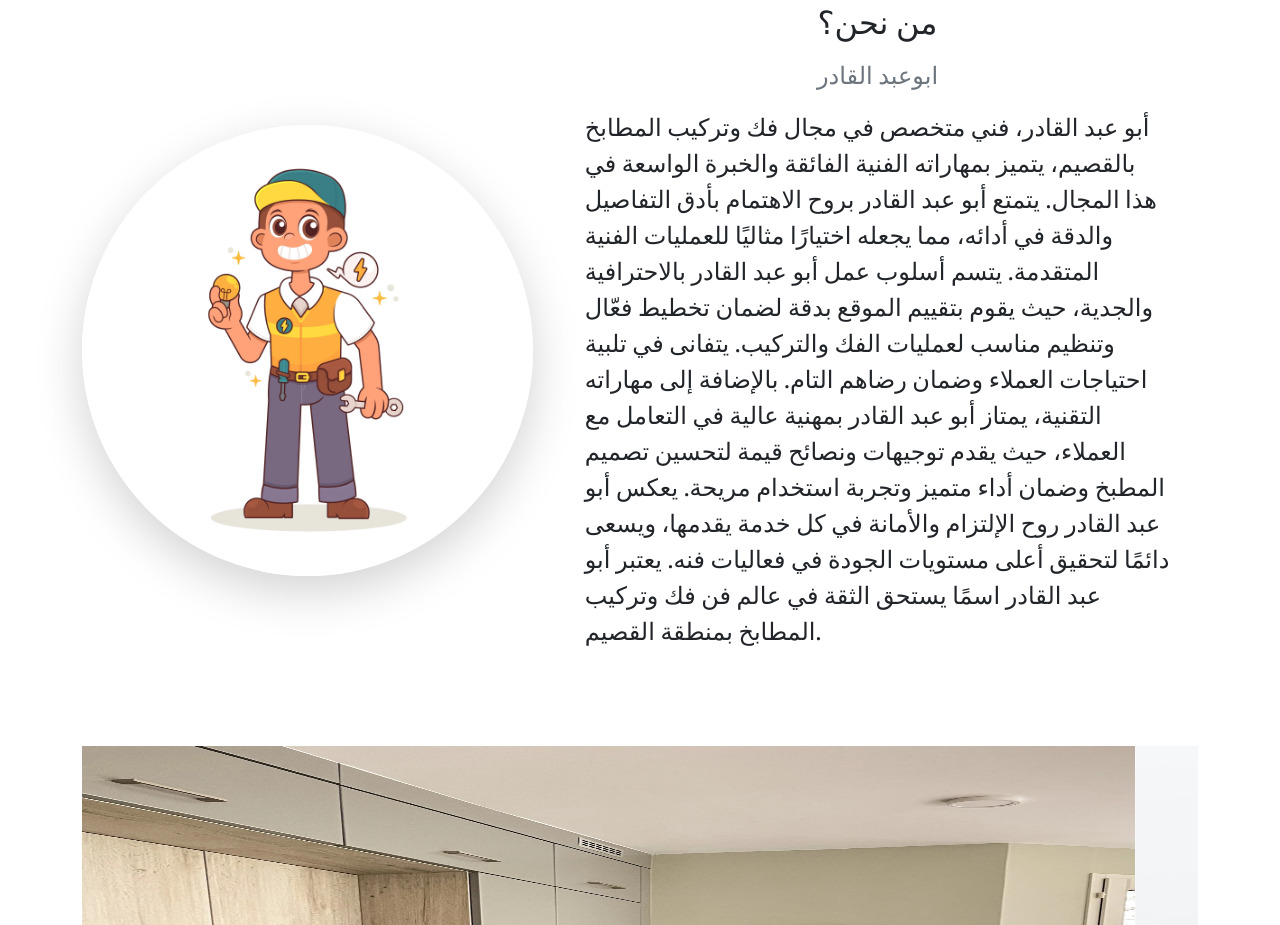
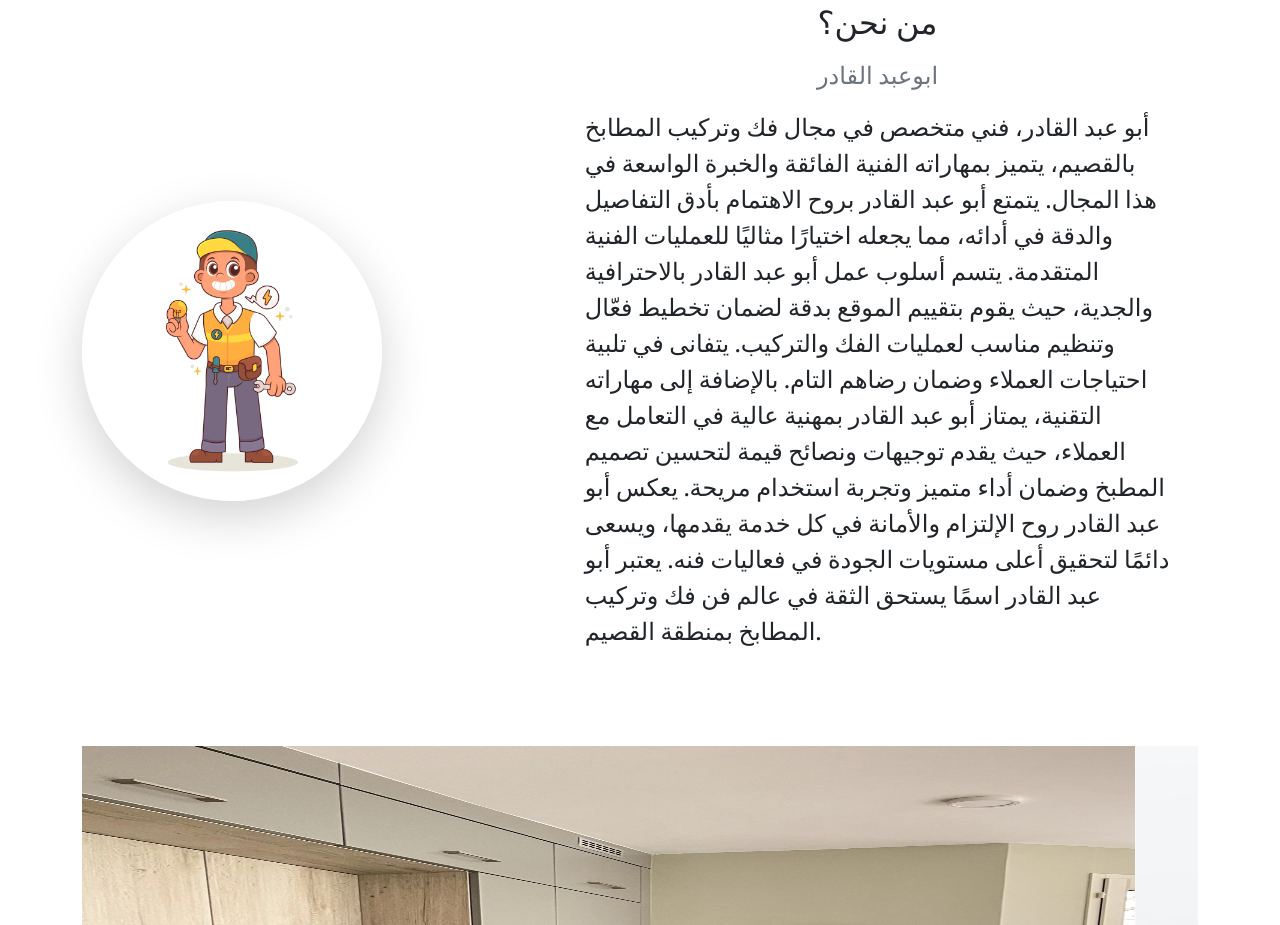
Before and after one commit to almourisi/simplekitchen, a plain HTML site: page index.html in a window 1280 px wide. Shown: the part 1476-2401 px from the top of the page. Drawn offline with nearby package versions, Linux system fonts and the light colour scheme; a script that the page names is missing.

Commit message:
change about us wid and hei size

```diff
--- a/index.html
+++ b/index.html
@@ -155,7 +155,7 @@
   <div class="container">
     <div class="row gy-3 gy-md-4 gy-lg-0 align-items-lg-center">
       <div class="col-12 col-lg-6 col-xl-5">
-        <img class="img-fluid rounded rounded-circle shadow-lg " src="img/فني-مطابخ-في-مدينةبريدة.webp" alt="About 1">
+        <img class="img-fluid rounded rounded-circle shadow-lg " src="img/فني-مطابخ-في-مدينةبريدة.webp" width="300px" height="300px" alt="افضل فني مطابخ">
       </div>
       <div class="col-12 col-lg-6 col-xl-7">
         <div class="row justify-content-xl-center">
```
